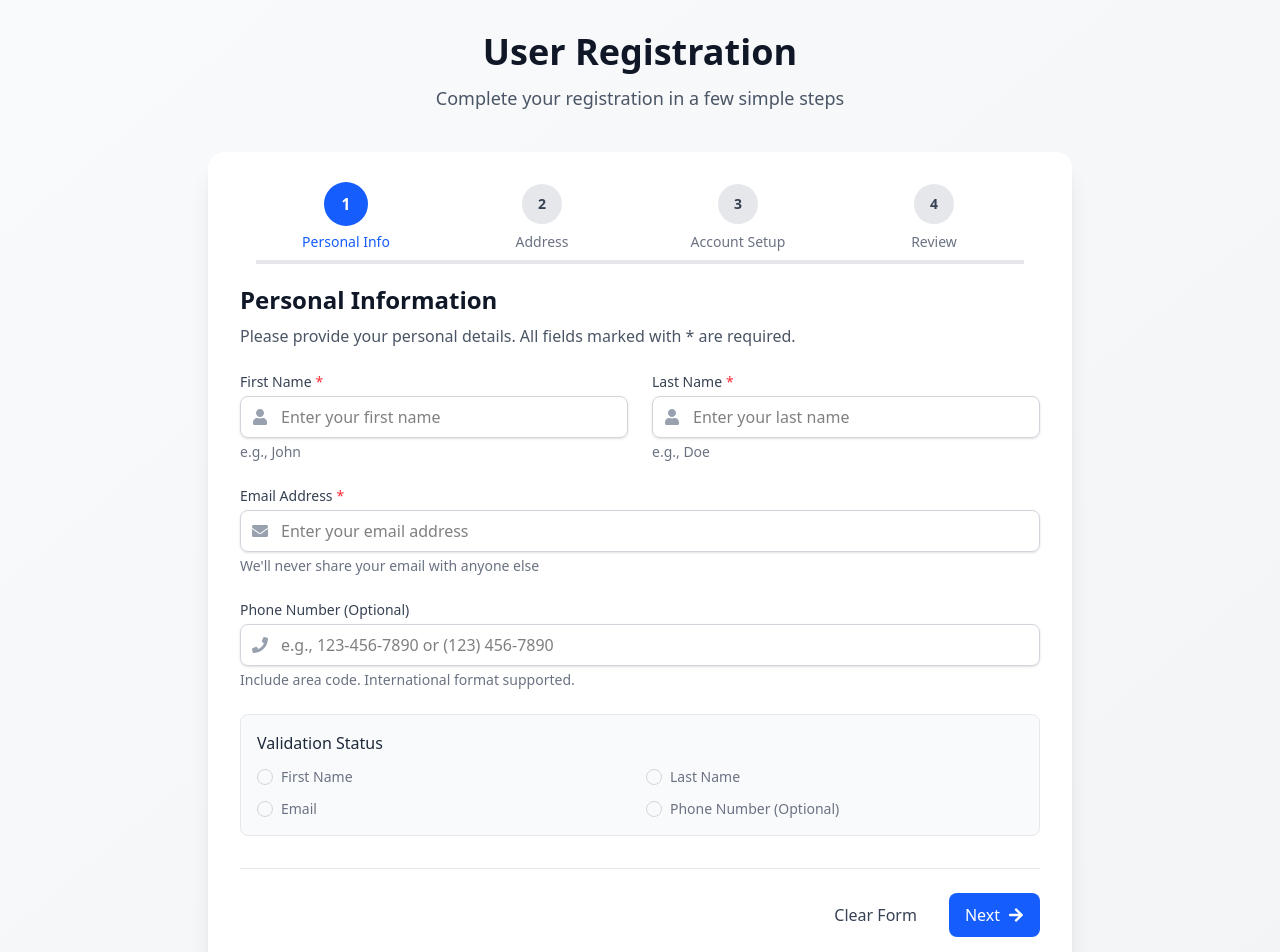
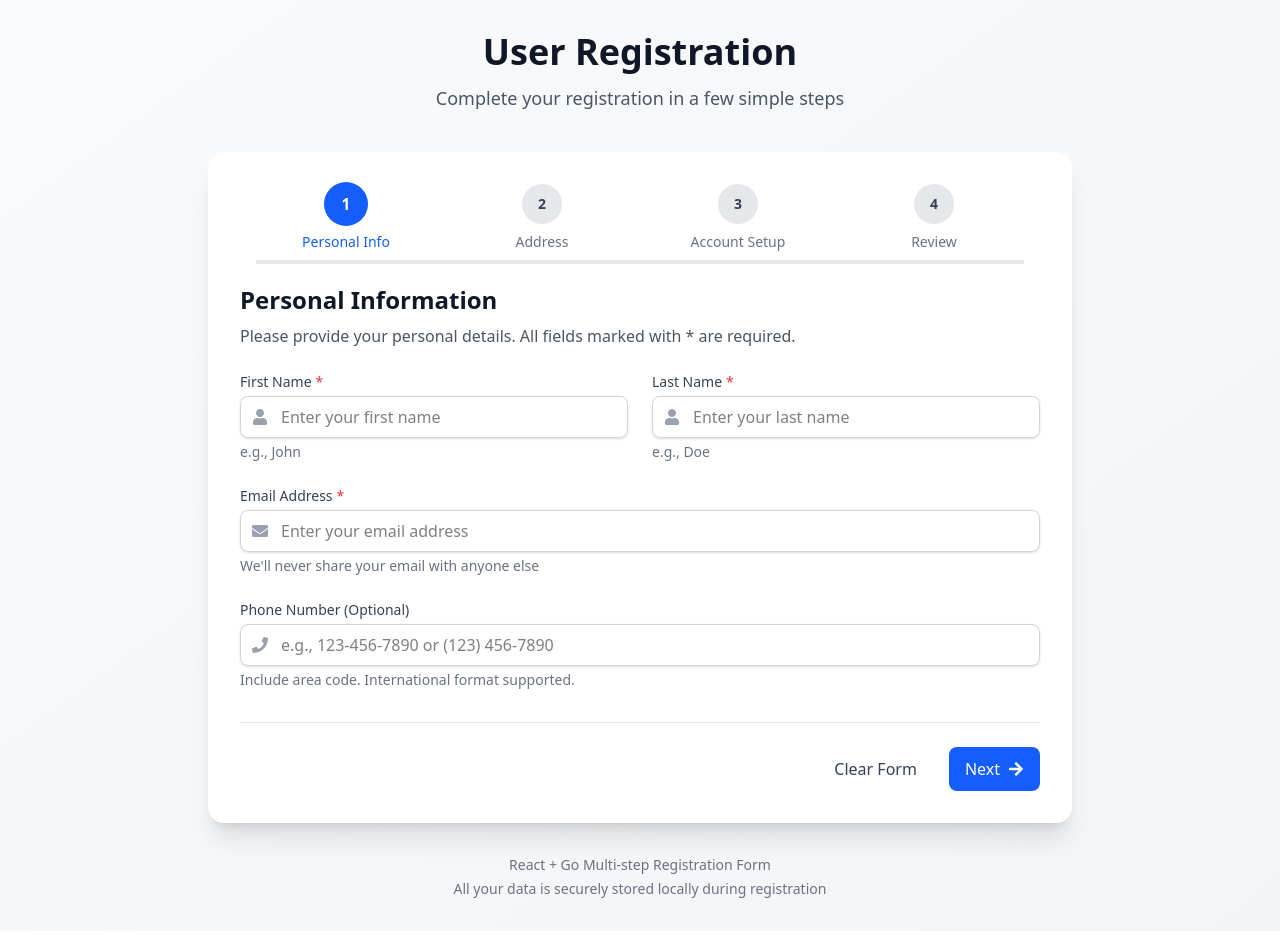
Before and after one commit to vladzabolotnyi/multistep-registration, a React app in the folder frontend/: page / in a window 1280 px wide. Shown: the top 952 px of the page. After the commit the page ends 931 px from the top, so only its background shows below. Built offline with nearby package versions, Linux system fonts and the light colour scheme; the HTML template or start-up script is replaced by a standard one.

Commit message:
chore: remove redundant logic and comments from step 1

```diff
--- a/frontend/src/components/forms/Step1Personal.tsx
+++ b/frontend/src/components/forms/Step1Personal.tsx
@@ -1,7 +1,10 @@
 import React from 'react'
 import { useFormContext } from 'react-hook-form'
 import Input from '../common/Input'
-import { FaUser, FaEnvelope, FaPhone, FaCheckCircle } from 'react-icons/fa'
+import { FaUser, FaEnvelope, FaPhone } from 'react-icons/fa'
+
+// TODO: Handle getFieldStatus in generic way to reuse in all steps
+type FieldStatus = 'default' | 'error' | 'success'
 
 const Step1Personal: React.FC = () => {
     const {
@@ -10,14 +13,12 @@ const Step1Personal: React.FC = () => {
         watch,
     } = useFormContext()
 
-    // Watch specific fields for real-time validation feedback
     const firstName = watch('firstName')
     const lastName = watch('lastName')
     const email = watch('email')
     const phoneNumber = watch('phoneNumber')
 
-    // Helper to check if field is valid and touched
-    const getFieldStatus = (fieldName: string, value: string) => {
+    const getFieldStatus = (fieldName: string, value: string): FieldStatus => {
         if (errors[fieldName]) return 'error'
         if (dirtyFields[fieldName] && value && !errors[fieldName]) return 'success'
         return 'default'
@@ -48,13 +49,12 @@ const Step1Personal: React.FC = () => {
                     showSuccess={getFieldStatus('firstName', firstName) === 'success'}
                 />
 
-                {/* Last Name */}
                 <Input
                     label="Last Name"
                     type="text"
                     placeholder="Enter your last name"
                     error={errors.lastName?.message as string}
-                    {...register('lastName')} // Spread register directly
+                    {...register('lastName')}
                     helperText="e.g., Doe"
                     required
                     leftIcon={<FaUser />}
@@ -62,26 +62,24 @@ const Step1Personal: React.FC = () => {
                 />
             </div>
 
-            {/* Email */}
             <Input
                 label="Email Address"
                 type="email"
                 placeholder="Enter your email address"
                 error={errors.email?.message as string}
-                {...register('email')} // Spread register directly
+                {...register('email')}
                 helperText="We'll never share your email with anyone else"
                 required
                 leftIcon={<FaEnvelope />}
                 showSuccess={getFieldStatus('email', email) === 'success'}
             />
 
-            {/* Phone Number */}
             <Input
                 label="Phone Number (Optional)"
                 type="tel"
                 placeholder="e.g., 123-456-7890 or (123) 456-7890"
                 error={errors.phoneNumber?.message as string}
-                {...register('phoneNumber')} // Spread register directly
+                {...register('phoneNumber')}
                 helperText="Include area code. International format supported."
                 leftIcon={<FaPhone />}
                 showSuccess={
@@ -89,58 +87,6 @@ const Step1Personal: React.FC = () => {
                     getFieldStatus('phoneNumber', phoneNumber) === 'success'
                 }
             />
-
-            {/* Validation Status */}
-            <div className="p-4 mt-6 bg-gray-50 rounded-lg border border-gray-200">
-                <h4 className="mb-3 font-medium text-gray-800">Validation Status</h4>
-                <div className="grid grid-cols-1 gap-3 md:grid-cols-2">
-                    <div
-                        className={`flex items-center ${errors.firstName ? 'text-red-600' : firstName ? 'text-green-600' : 'text-gray-500'}`}
-                    >
-                        {errors.firstName ? (
-                            <FaCheckCircle className="mr-2 text-red-500" />
-                        ) : firstName ? (
-                            <FaCheckCircle className="mr-2 text-green-500" />
-                        ) : (
-                            <div className="mr-2 w-4 h-4 rounded-full border border-gray-300"></div>
-                        )}
-                        <span className="text-sm">First Name {firstName ? '✓' : ''}</span>
-                    </div>
-
-                    <div
-                        className={`flex items-center ${errors.lastName ? 'text-red-600' : lastName ? 'text-green-600' : 'text-gray-500'}`}
-                    >
-                        {errors.lastName ? (
-                            <FaCheckCircle className="mr-2 text-red-500" />
-                        ) : lastName ? (
-                            <FaCheckCircle className="mr-2 text-green-500" />
-                        ) : (
-                            <div className="mr-2 w-4 h-4 rounded-full border border-gray-300"></div>
-                        )}
-                        <span className="text-sm">Last Name {lastName ? '✓' : ''}</span>
-                    </div>
-
-                    <div
-                        className={`flex items-center ${errors.email ? 'text-red-600' : email ? 'text-green-600' : 'text-gray-500'}`}
-                    >
-                        {errors.email ? (
-                            <FaCheckCircle className="mr-2 text-red-500" />
-                        ) : email ? (
-                            <FaCheckCircle className="mr-2 text-green-500" />
-                        ) : (
-                            <div className="mr-2 w-4 h-4 rounded-full border border-gray-300"></div>
-                        )}
-                        <span className="text-sm">
-                            Email {email && !errors.email ? '✓' : ''}
-                        </span>
-                    </div>
-
-                    <div className="flex items-center text-gray-500">
-                        <div className="mr-2 w-4 h-4 rounded-full border border-gray-300"></div>
-                        <span className="text-sm">Phone Number (Optional)</span>
-                    </div>
-                </div>
-            </div>
         </div>
     )
 }
```
